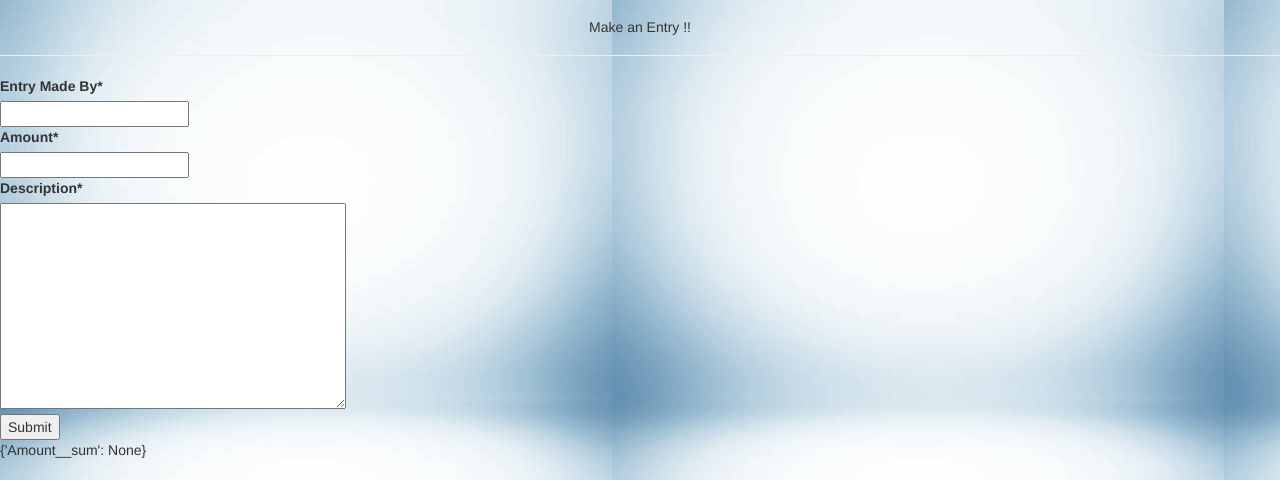
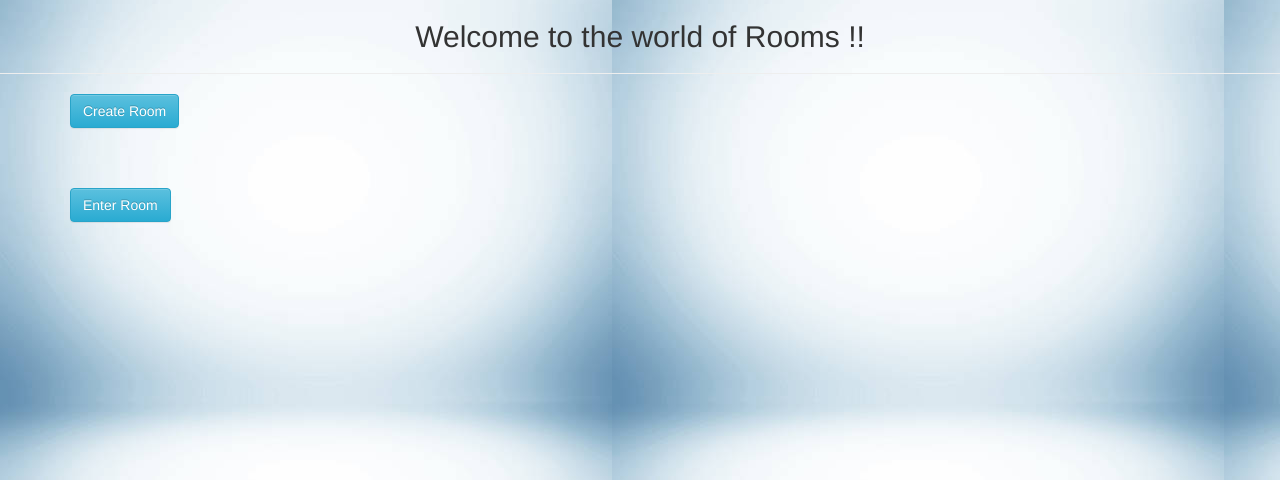
Before and after one commit to sqekdy/Pyjangoweb, a Django app: page /userPage/newEntry/ in a window 1280 px wide. Shown: the part 52-532 px from the top of the page. Run offline with Django 3.2, Linux system fonts and the light colour scheme; data that the repository does not hold is empty; some libraries are stand-ins or nearby versions.

Commit message:
New change

```diff
--- a/readyapp/templates/base.html
+++ b/readyapp/templates/base.html
@@ -67,6 +67,7 @@
    <div class="collapse navbar-collapse" id="myNavbar">
 
 
+
   <ul class="nav navbar-nav" >
      <li><a href="/">Home</a></li>
      <li><a href="/about/">About</a></li>
@@ -79,8 +80,11 @@
      <li><a href="/signup"><span class="glyphicon glyphicon-user"></span> Sign Up</a></li>
      <li><a href="/login"><span class="glyphicon glyphicon-log-in"></span> Login</a></li>
    </ul>
+
    {% endblock %}
- </div>
+
+  </div>
+
 </div>
 </nav>
 
--- a/roommate/models.py
+++ b/roommate/models.py
@@ -20,3 +20,19 @@ class ExpenseForm(ModelForm):
     class Meta:
         model=Expense
         fields=['Entry_Made_By','Amount','Description']
+
+
+class NewRoom(models.Model):
+    Room_Name=models.CharField(max_length=10)
+    Maximum_Participants=models.IntegerField()
+    Room_Type=models.CharField(max_length=20)
+    Address=models.CharField(max_length= 50)
+
+    def __str__(self):
+        return '%s, %s' %(self.Room_Name, self.Maximum_Participants)
+
+
+class RoomForm(ModelForm):
+    class Meta:
+        model=NewRoom
+        fields=['Room_Name','Maximum_Participants','Room_Type','Address']
--- /dev/null
+++ b/roommate/templates/createRoom.html
@@ -0,0 +1,61 @@
+{% extends 'base.html' %}
+
+{% block before_auth %}
+<ul class="nav navbar-nav navbar-right">
+
+
+</ul>
+
+{% endblock %}
+{% block additionalbodycontent %}
+
+{% load crispy_forms_tags %}
+
+
+<h2> <center>Welcome to the world of Rooms !!</center></h2>
+<hr>
+
+<div class="container">
+
+    <div class="row">
+        <div class="col-sm-12">
+
+        <button type="button" class="btn btn-info" data-toggle="collapse" data-target="#demo">Create Room</button>
+  <div id="demo" class="collapse">
+
+      <form method="post">
+    {% csrf_token %}
+    {{form|crispy}}
+    <button type="submit"> Create </button>
+</form>
+
+  </div>
+    </div>
+    </div>
+
+    <br><br><br>
+
+
+    <div class="row">
+        <div class="col-sm-12">
+
+        <button type="button" class="btn btn-info" data-toggle="collapse" data-target="#demo">Enter Room</button>
+  <div id="demo" class="collapse">
+
+      <form method="post">
+    {% csrf_token %}
+    {{form|crispy}}
+    <button type="submit"> Enter </button>
+</form>
+
+  </div>
+        </div>
+
+    </div>
+
+
+</div>
+
+
+
+{% endblock %}
--- a/roommate/urls.py
+++ b/roommate/urls.py
@@ -3,6 +3,7 @@ from roommate import views
 from roommate.views import newEntry
 
 urlpatterns=[
-    url(r'^userPage/newEntry/$',newEntry,name='newEntry'),
+    #url(r'^userPage/newEntry/$',newEntry,name='newEntry'),
+    url(r'^userPage/newEntry/$',views.RoomView.as_view()),
 
     ]
--- a/roommate/views.py
+++ b/roommate/views.py
@@ -1,8 +1,11 @@
 from django.http import request
 from django.shortcuts import render
+from django.views.generic import TemplateView   #Used for class based views
 from .models import ExpenseForm
 from .models import Expense
 from . import calculateFinal
+from .models import RoomForm
+from django.views.generic import FormView
 # Create your views here.
 
 #@render(request,'Entry.html',{'form':form})
@@ -21,4 +24,50 @@ def newEntry(request):
 
 
 
-    return render(request, 'Entry.html', {'form': form, 'mycost':mycost})
+    return render(request, 'createRoom.html', {'form': form, 'mycost':mycost})
+
+def newRoom(request):
+    if request.method=='POST':
+        form=RoomForm(request.POST)
+        if form.is_valid():
+            form.save(commit="true")
+
+        else:
+            print(form.errors)
+
+    form=RoomForm()
+
+    return render(request,'createRoom.html',{'form':form})
+
+class RoomView(TemplateView):
+    template_name = 'createRoom.html'
+
+    # Passing context to the view, context, is generally the elements that we want to pass to the template
+    # mentionde above
+
+    def get(self, request, *args, **kwargs):
+
+        form_for_expense=ExpenseForm(self.request.GET or None)
+        form_for_room=RoomForm(self.request.GET or None)
+        context=self.get_context_data(**kwargs)
+        context['ExpenseContext']=form_for_expense
+        context['RoomContext']=form_for_room
+        return  self.render_to_response(context)
+
+
+
+class ExpenseFormView(FormView):
+    form_class=ExpenseForm
+    template_name = 'Entry.html'
+    success_url = '/'
+
+    def post(self, request, *args, **kwargs):
+        Exform=self.form_class(request.POST)
+        if Exform.is_valid():
+            Exform.save(commit="true")
+            entry_status = 'true'
+            return self.render_to_response(self.get_context_data(success= True))
+
+
+        else:
+            return self.render_to_response(self.get_context_data(form=Exform))
```
Also changed, not shown: readme.md, roommate/migrations/0003_newroom.py (added), roommate/migrations/0004_auto_20180223_1649.py (added).
